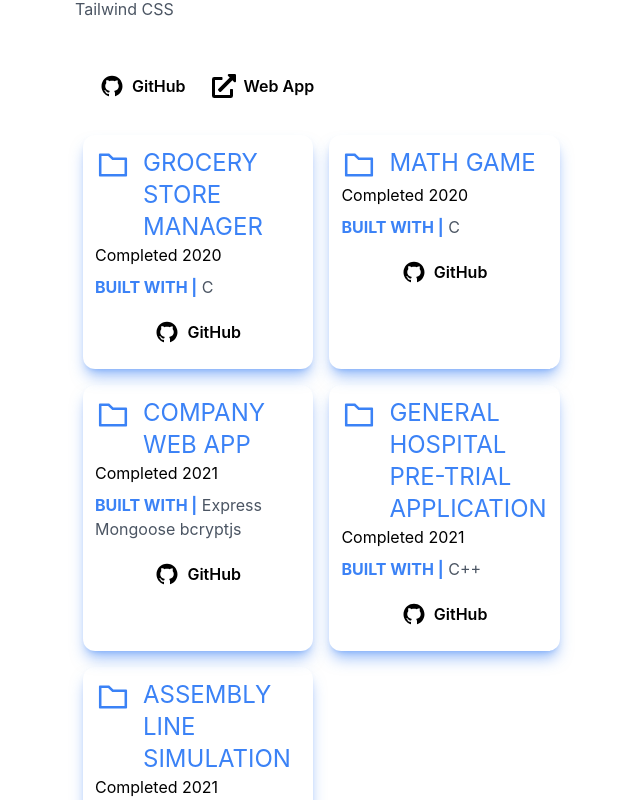
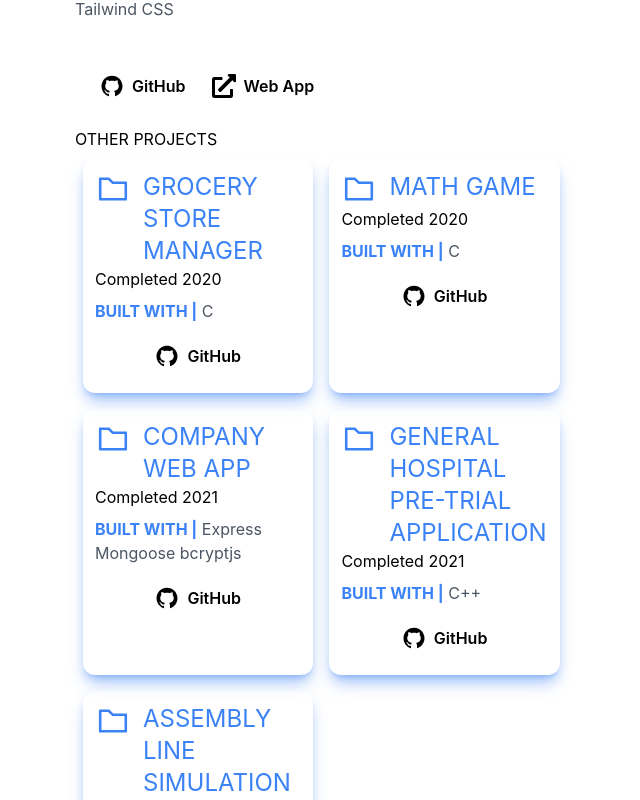
Before and after one commit to alecvaluev/portfolio, a React (Create React App) app: page / in a window 1280 px wide. Shown: the part 3460-4260 px from the top of the page, without its empty margins (213-853 px from the left). Built offline with nearby package versions, Linux system fonts and the light colour scheme; grey boxes are pictures that could not be loaded.

Commit message:
updating project section, dividing video vs non-video

```diff
--- a/src/components/Page.jsx
+++ b/src/components/Page.jsx
@@ -131,13 +131,23 @@ export default function Page({headerOpen}) {
             <Title title={language.project_title} subtitle={language.project_subtitle}/>
             {/* content */}
             <div className="flex flex-wrap">
-              {
-                projects && projects.map((prj, idx) => (
-                  <ProjectCard key={idx} prj={prj}/>
-                ))
-              }
+                {
+                  projects && projects.filter(prj => prj.video)
+                                      .map((prj, idx) => (
+                                          <ProjectCard key={idx} prj={prj}/>
+                                      ))
+                }
 
-            </div>
+              </div>
+              <p className="uppercase">other projects</p>
+              <div className="flex flex-wrap">
+                {
+                  projects && projects.filter(prj => !prj.video)
+                                      .map((prj, idx) => (
+                                          <ProjectCard key={idx} prj={prj}/>
+                                      ))
+                }
+              </div>
           </div>
 
           {/* contact */}
```
